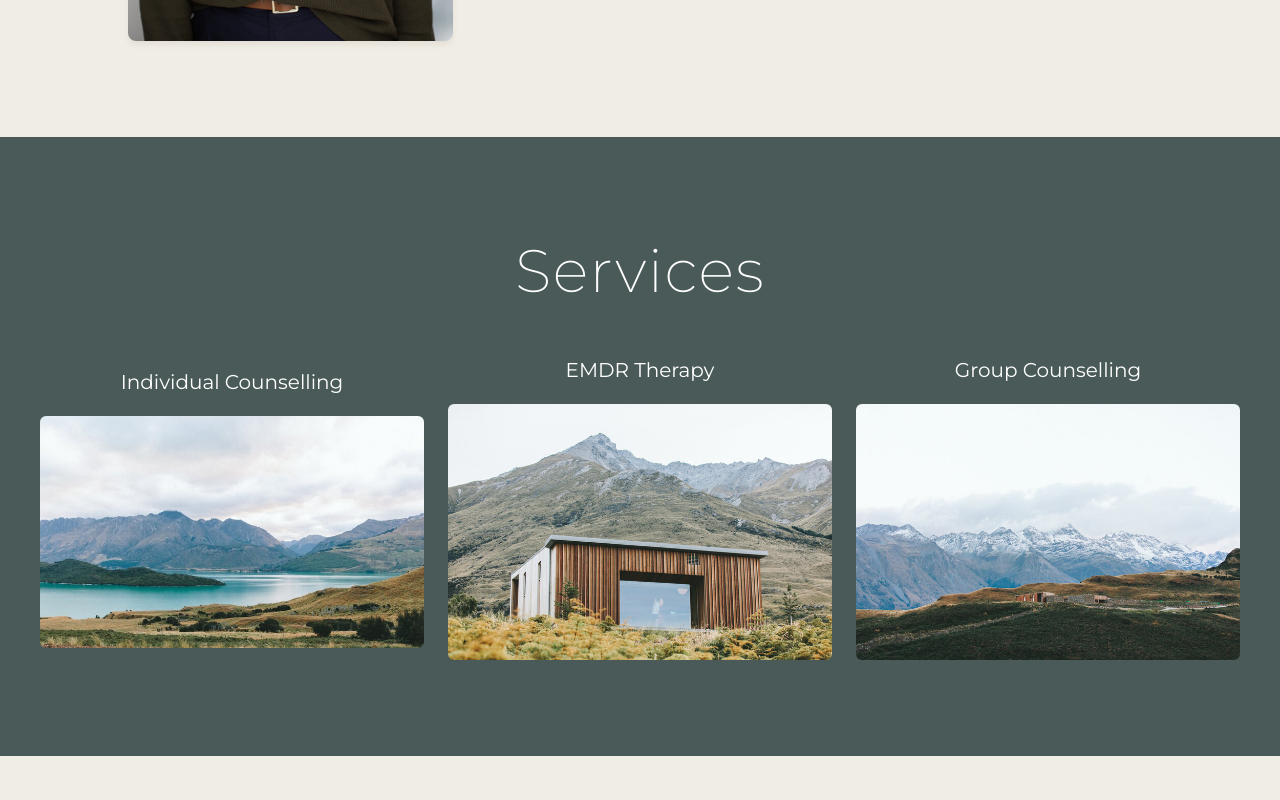
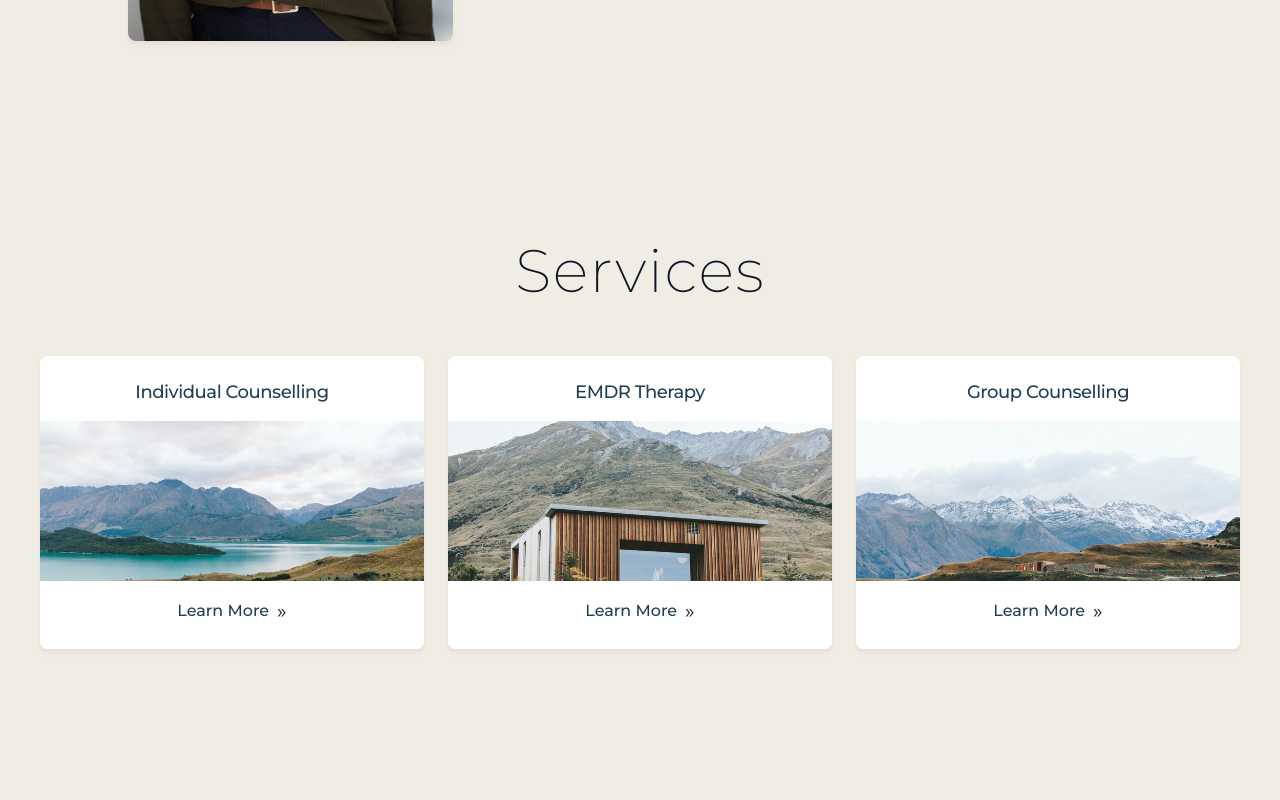
Before and after one commit to alexcoticehn/tender-ui, a Next.js app: page / in a window 1280 px wide. Shown: the part 1400-2200 px from the top of the page. Built offline with nearby package versions, Linux system fonts and the light colour scheme; a web font is replaced by a local one.

Commit message:
edit service card component

```diff
--- a/src/components/service-card.tsx
+++ b/src/components/service-card.tsx
@@ -19,20 +19,32 @@ export default function ServiceCard({
   height,
 }: ServiceCardProps) {
   return (
-    <div className="flex flex-col items-center justify-center">
-      <Link
-        href={href}
-        className="text-lg md:text-xl mb-5 hover:text-[#eae4dc] underline-offset-2 hover:underline transition-colors duration-200"
-      >
+    <Link href={href}>
+      <div className="flex flex-col overflow-hidden rounded-lg shadow-md hover:shadow-xl transition-all duration-300 cursor-pointer bg-white h-full">
+        {/* Top section with title */}
+        <div className="pt-6 px-4 pb-4">
+          <h3 className="text-lg font-medium text-center text-neutral-950">
             {title}
-      </Link>
+          </h3>
+        </div>
+
+        {/* Image section */}
+        <div className="relative w-full h-40">
           <Image
             src={image}
             alt={alt}
             width={width}
             height={height}
-        className="w-full object-cover rounded-md"
+            className="w-full h-full object-cover"
           />
         </div>
+
+        {/* Bottom section with Learn More */}
+        <div className="pt-4 px-4 pb-6 flex items-center justify-center gap-2">
+          <span className="text-neutral-950 font-medium">Learn More</span>
+          <span className="text-xl">»</span>
+        </div>
+      </div>
+    </Link>
   );
 }
--- a/src/components/services-section.tsx
+++ b/src/components/services-section.tsx
@@ -42,7 +42,7 @@ const defaultServices: ServiceCard[] = [
 
 export default function ServicesSection({ services = defaultServices }: ServicesProps) {
   return (
-    <section className="w-full bg-[#495a58] text-white">
+    <section className="w-full">
       <div className="max-w-7xl mx-auto px-4 md:px-6 lg:px-10 py-16 md:py-24">
         <h2 className="text-5xl md:text-6xl mb-12 text-center">Services</h2>
         <div className="grid md:grid-cols-3 gap-6">
--- a/tailwind.config.ts
+++ b/tailwind.config.ts
@@ -15,6 +15,12 @@ const config: Config = {
         alternate2: 'var(--font-alternate-2)',
         mono: 'var(--font-mono)',
       },
+      boxShadow: {
+        sm: 'var(--shadow-sm)',
+        md: 'var(--shadow-md)',
+        lg: 'var(--shadow-lg)',
+        xl: 'var(--shadow-xl)',
+      },
     },
   },
   plugins: [],
```
Lines whose indentation alone changed are shown as unchanged.
